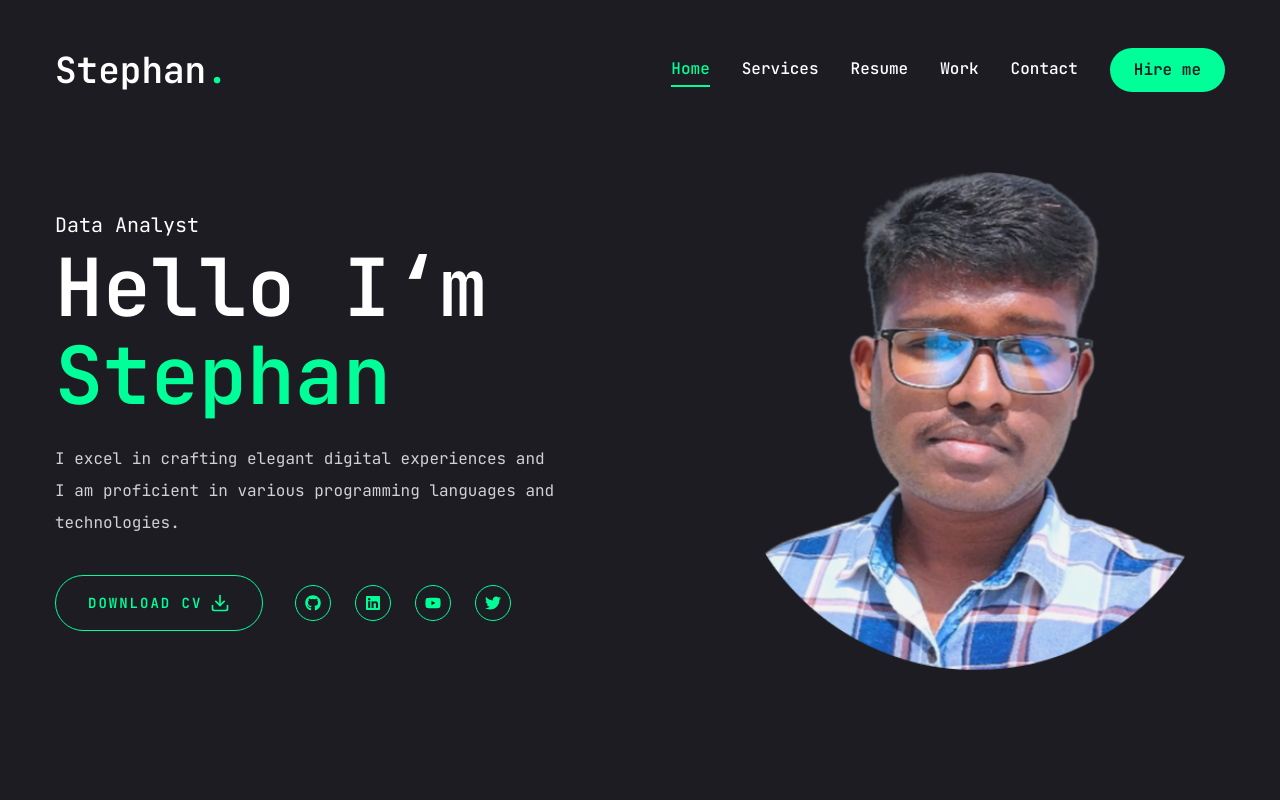
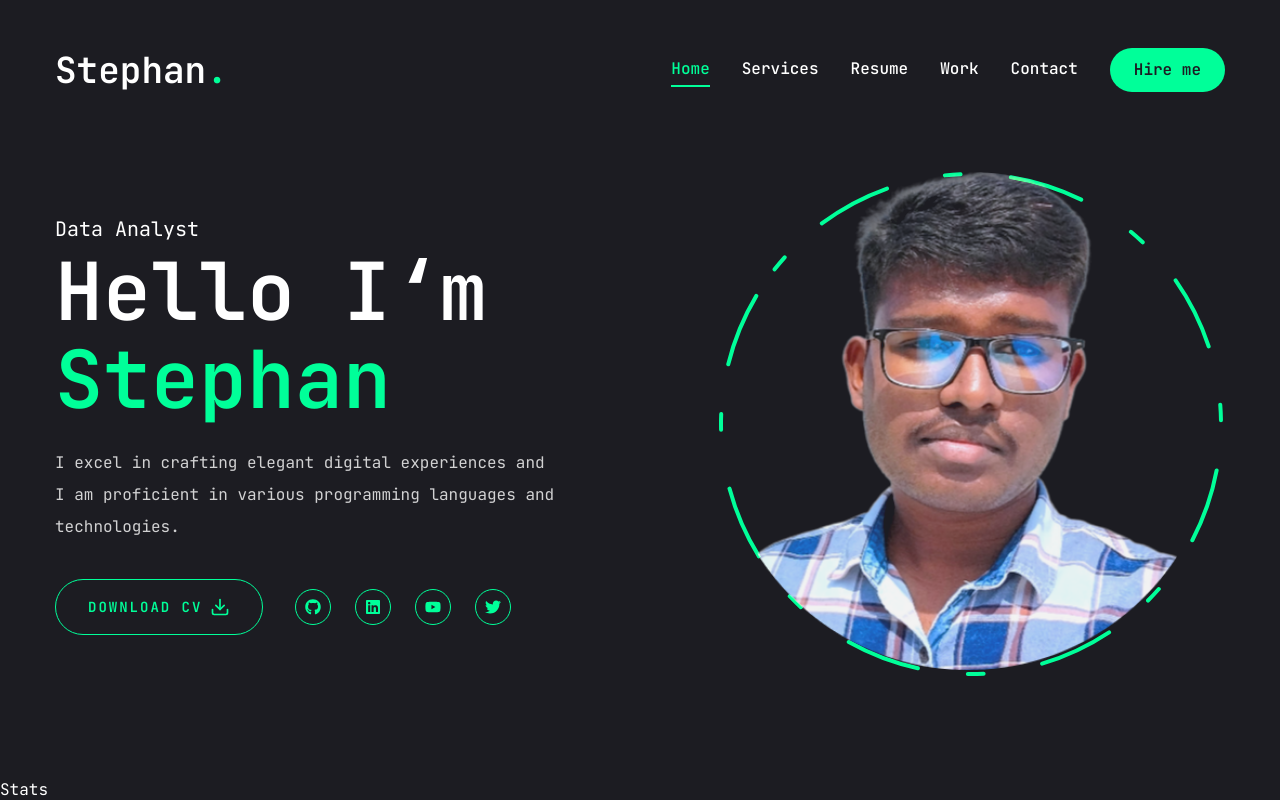
Before and after one commit to StephanBegins/Nextjsportfolio, a Next.js app: page / in a window 1280 px wide. Built offline with nearby package versions, Linux system fonts and the light colour scheme.

Commit message:
circle added

```diff
--- a/app/page.jsx
+++ b/app/page.jsx
@@ -7,6 +7,7 @@ import { FiDownload } from 'react-icons/fi';
 import Social from "@/components/Social";
 import Photo from "@/components/Photo";
 import { useEffect, useState } from "react";
+import Stats from "@/components/Stats";
 
 const Home = () => {
   const [currentText, setCurrentText] = useState(""); // Track the current text being typed
@@ -71,7 +72,7 @@ const Home = () => {
       <div className="container mx-auto h-full">
         <div className="flex flex-col xl:flex-row items-center justify-between xl:pt-8 xl:pb-24">
           {/* text */}
-          <div className="text-center xl:text-left">
+          <div className="text-center xl:text-left order-2 xl:order-none">
             <span className="text-xl rotating-text rotating-text-appear">{currentText}</span>
             <h1 className="h1 mb-6">
               Hello I&lsquo;m <br /><span className="text-accent">Stephan</span>
@@ -92,11 +93,12 @@ const Home = () => {
             </div>
           </div>
           {/* photo */}
-          <div>
+          <div className="order-1 xl:order-none mb-8 xl:mb-0">
             <Photo />
           </div>
         </div>
       </div>
+      <Stats />
     </section>
   );
 };
--- a/components/Header.jsx
+++ b/components/Header.jsx
@@ -9,7 +9,7 @@ import MobileNav from "./MobileNav";
 
 const Header = () => {
   return (
-    <header className="py-8 xl:py-12 text-white">
+    <header className="py-10 xl:py-12 text-white">
       <div className="container mx-auto flex justify-between items-center">
         {/* Logo */}
         <Link href="/">
--- a/components/Photo.jsx
+++ b/components/Photo.jsx
@@ -12,11 +12,50 @@ const Photo = () => {
                 "easeIn" },
             }}
         >
-            <div className="w-[298px] h-[298px] xl:w-[498px] xl:h-[498px] mix-blend-lighten">
+            {/* image */}
+            <motion.div
+                initial={{ opacity: 0 }}
+                animate={{
+                    opacity: 1,
+                    transition: { delay: 2.3, duration: 0.3, ease:
+                    "easeInOut" },
+                }}
+
+                className="w-[298px] h-[298px] xl:w-[498px] xl:h-[498px] mix-blend-lighten
+                absolute"
+
+            >
                 <Image src="/assests/photo.png" priority quality={100} fill alt="" className="object-contain" />
-            </div>
+            </motion.div>
+
+
+            {/* circle */}
+            <motion.svg  className="w-[300px] xl:w-[506px] h-[300px] xl:h-[506px]"
+                fill="transparent"
+                viewBox="1 1 506 506"
+                xmlns="http://www.w3.org/2000/svg"
+            >
+                <motion.circle cx="253" cy="253" r="250" stroke="#00ff99" strokeWidth="4"
+                    strokeLinecap="round"
+                    strokeLinejoin="round"
+                    initial={{strokeDasharray: "24 10 0 0"}}
+                    animate={{
+                        strokeDasharray:["15 120 25 25", "16 25 92 72", "4 250 22 22"],
+                        rotate: [120, 360],
+                    }}
+                    transition={{
+                        duration: 20,
+                        repeat: Infinity,
+                        repeatType: "reverse",
+
+                    }}
+                />
+            </motion.svg>
+
+
         </motion.div>
     </div>;
+
 };
 
 export default Photo;
--- /dev/null
+++ b/components/Stats.jsx
@@ -0,0 +1,5 @@
+const Stats = () => {
+    return <div>Stats</div>;
+};
+
+export default Stats;
```
